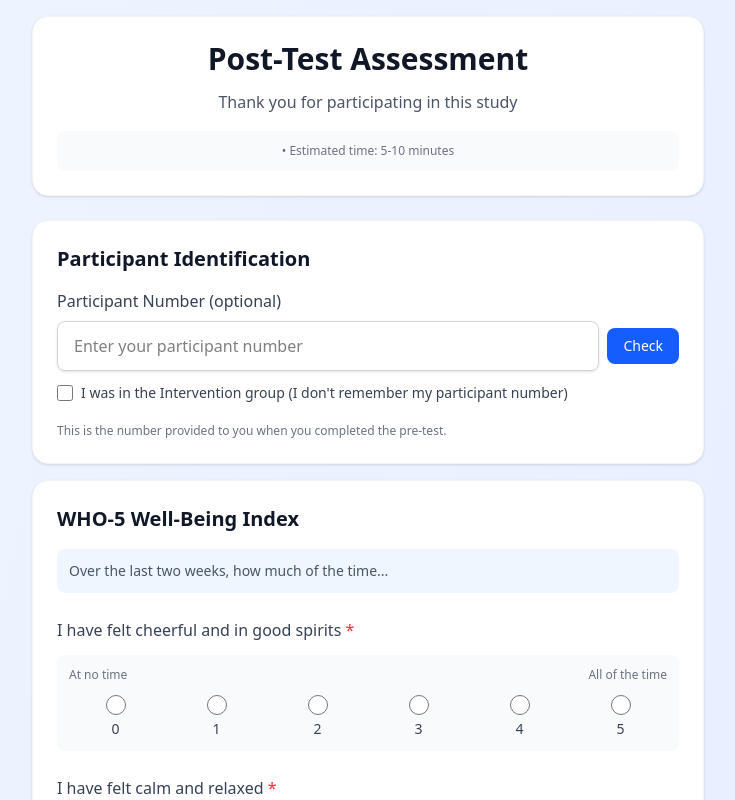
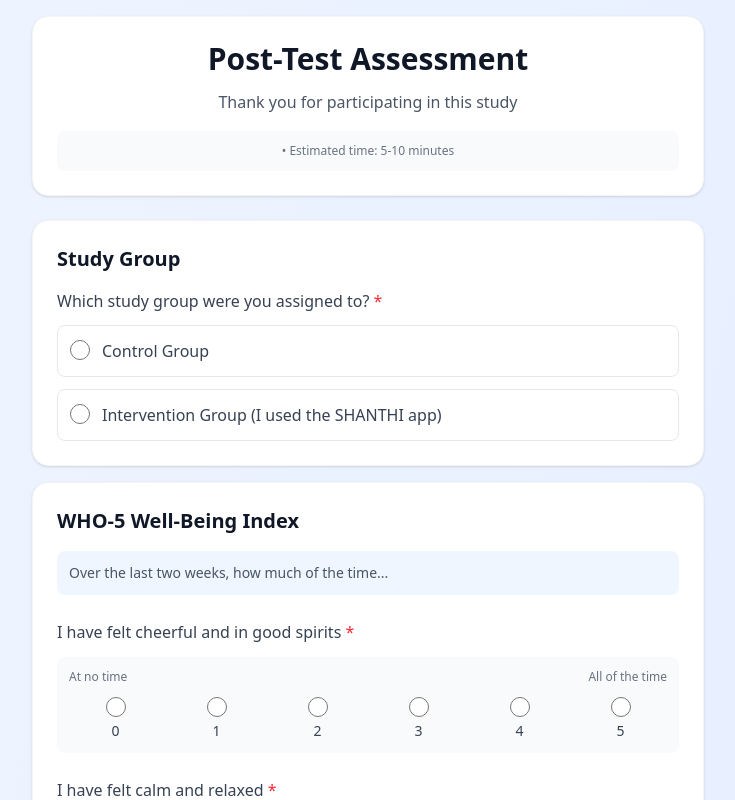
Before and after one commit to alstonmendonca/NurseAppPostTestFormWebsite, a React (Vite) app: page / in a window 1280 px wide. Shown: the top 800 px of the page, without its empty margins (272-1007 px from the left). Built offline with nearby package versions, Linux system fonts and the light colour scheme; no server answers.

Commit message:
refactor: remove participant_number field; replace with group_assignment radio buttons (Control/Intervention); update DB schema

```diff
--- a/src/App.jsx
+++ b/src/App.jsx
@@ -1,4 +1,4 @@
-import { useState, useCallback } from 'react'
+import { useState } from 'react'
 import { supabase } from './lib/supabase'
 import PosttestForm from './components/PosttestForm'
 import SuccessPage from './components/SuccessPage'
@@ -8,50 +8,15 @@ function App() {
   const [isSubmitting, setIsSubmitting] = useState(false)
   const [isSubmitted, setIsSubmitted] = useState(false)
   const [error, setError] = useState(null)
-  const [isInterventionGroup, setIsInterventionGroup] = useState(false)
-  const [participantValidated, setParticipantValidated] = useState(false)
-  const [participantChecking, setParticipantChecking] = useState(false)
-  const [participantValidationError, setParticipantValidationError] = useState(null)
 
   const handleFormSubmit = async (formData) => {
     setIsSubmitting(true)
     setError(null)
 
     try {
-      // Determine participant number and intervention status.
-      const hasParticipantNumber = formData.participant_number && formData.participant_number.toString().trim().length > 0
-      const participantNumber = hasParticipantNumber ? parseInt(formData.participant_number) : null
-
-      // If a participant number was provided, ensure it's validated.
-      if (hasParticipantNumber && !participantValidated) {
-        const ok = await validateParticipantNumber(participantNumber)
-        if (!ok) {
-          setIsSubmitting(false)
-          return
-        }
-      }
-
-      // If participant number provided, check duplicate submission
-      if (hasParticipantNumber) {
-        const { data: existingResponse, error: checkError } = await supabase
-          .from('posttest_responses')
-          .select('id')
-          .eq('participant_number', participantNumber)
-          .maybeSingle()
-
-        if (checkError && checkError.code !== 'PGRST116') {
-          throw new Error('Error checking existing responses. Please try again.')
-        }
-
-        if (existingResponse) {
-          throw new Error('You have already submitted a post-test. Each participant can only submit once.')
-        }
-      }
-
       // Prepare the data object
       const responseData = {
-        participant_number: participantNumber,
-        self_reported_intervention: !!formData.self_reported_intervention,
+        group_assignment: formData.group_assignment,
 
         // WHO-5 Well-Being Index
         who5_cheerful: parseInt(formData.who5_cheerful),
@@ -103,11 +68,8 @@ function App() {
         submitted_at: new Date().toISOString()
       }
 
-      // Determine final intervention flag: prefer DB-derived `isInterventionGroup` when a number was provided and validated.
-      const isIntervention = hasParticipantNumber ? isInterventionGroup : !!formData.self_reported_intervention
-
       // Add app feedback if intervention group
-      if (isIntervention) {
+      if (formData.group_assignment === 'Intervention') {
         responseData.app_helpful_features = formData.app_helpful_features || null
         responseData.app_technical_issues = formData.app_technical_issues || null
         responseData.app_suggestions = formData.app_suggestions || null
@@ -133,62 +95,6 @@ function App() {
       setIsSubmitting(false)
     }
   }
-
-  // Validate participant number and set intervention state.
-  // Returns true if valid, false otherwise.
-  const validateParticipantNumber = useCallback(async (participantNumber) => {
-    setParticipantChecking(true)
-    setParticipantValidationError(null)
-    setParticipantValidated(false)
-
-    try {
-      if (!participantNumber || Number.isNaN(participantNumber)) {
-        setParticipantValidationError('Please enter a valid participant number.')
-        return false
-      }
-
-      const { data: participant, error: fetchError } = await supabase
-        .from('participants')
-        .select('participant_number, Group')
-        .eq('participant_number', participantNumber)
-        .eq('id_used', true)
-        .single()
-
-      if (fetchError || !participant) {
-        setParticipantValidationError('Invalid participant number. Please check your participant number and try again.')
-        return false
-      }
-
-      const isIntervention = participant.Group === 'Intervention'
-      setIsInterventionGroup(isIntervention)
-
-      // Check for existing response
-      const { data: existingResponse, error: checkError } = await supabase
-        .from('posttest_responses')
-        .select('id')
-        .eq('participant_number', participantNumber)
-        .maybeSingle()
-
-      if (checkError && checkError.code !== 'PGRST116') {
-        setParticipantValidationError('Error checking existing responses. Please try again.')
-        return false
-      }
-
-      if (existingResponse) {
-        setParticipantValidationError('You have already submitted a post-test. Each participant can only submit once.')
-        return false
-      }
-
-      setParticipantValidated(true)
-      return true
-    } catch (err) {
-      console.error('Validation error:', err)
-      setParticipantValidationError('An unexpected error occurred while validating the participant number.')
-      return false
-    } finally {
-      setParticipantChecking(false)
-    }
-  }, [])
 
   if (isSubmitted) {
     return <SuccessPage />
@@ -219,17 +125,6 @@ function App() {
       <PosttestForm
         onSubmit={handleFormSubmit}
         isSubmitting={isSubmitting}
-        isInterventionGroup={isInterventionGroup}
-        onValidateParticipant={validateParticipantNumber}
-          onParticipantNumberChange={useCallback((val) => {
-            // Invalidate any prior validation when participant number changes
-            setParticipantValidated(false)
-            setParticipantValidationError(null)
-            setIsInterventionGroup(false)
-          }, [])}
-        participantValidated={participantValidated}
-        participantChecking={participantChecking}
-        participantValidationError={participantValidationError}
       />
     </div>
   )
--- a/src/components/PosttestForm.jsx
+++ b/src/components/PosttestForm.jsx
@@ -1,22 +1,12 @@
-import { useState, useEffect, useRef } from 'react'
+import { useState } from 'react'
 
 const PosttestForm = ({
   onSubmit,
-  isSubmitting,
-  isInterventionGroup,
-  onValidateParticipant,
-  onParticipantNumberChange,
-  participantValidated,
-  participantChecking,
-  participantValidationError
+  isSubmitting
 }) => {
   const [formData, setFormData] = useState({
-    // Participant identification
-    participant_number: '',
-  // Self-reported intervention (when participant number is not provided)
-  self_reported_intervention: false,
-
-    // WHO-5 Well-Being Index (0-5 scale)
+    // Group assignment
+    group_assignment: '',    // WHO-5 Well-Being Index (0-5 scale)
     who5_cheerful: '',
     who5_calm: '',
     who5_active: '',
@@ -75,39 +65,7 @@ const PosttestForm = ({
       ...prev,
       [name]: type === 'checkbox' ? checked : value
     }))
-
-    // If participant number changes, notify parent so it can invalidate previous validation
-    if (name === 'participant_number' && typeof onParticipantNumberChange === 'function') {
-      onParticipantNumberChange(value)
-    }
   }
-
-  // Debounce participant number validation as the user types.
-  // Configurable debounce delay.
-  const DEBOUNCE_MS = 400
-  const debounceTimer = useRef(null)
-  useEffect(() => {
-    const num = formData.participant_number
-    // Only run debounce if parent provided validation callback
-    if (typeof onValidateParticipant === 'function') {
-      // clear existing timer
-      if (debounceTimer.current) clearTimeout(debounceTimer.current)
-
-      // if empty, do nothing (but parent was already notified via onParticipantNumberChange)
-      if (!num || num.toString().trim().length === 0) return
-
-      debounceTimer.current = setTimeout(() => {
-        const parsed = parseInt(num)
-        if (!Number.isNaN(parsed)) {
-          onValidateParticipant(parsed)
-        }
-      }, DEBOUNCE_MS)
-    }
-
-    return () => {
-      if (debounceTimer.current) clearTimeout(debounceTimer.current)
-    }
-  }, [formData.participant_number, onValidateParticipant])
 
   const handleSubmit = (e) => {
     e.preventDefault()
@@ -169,78 +127,43 @@ const PosttestForm = ({
         </div>
 
         <form onSubmit={handleSubmit} className="space-y-4">
-          {/* Participant Number Input */}
+          {/* Group Assignment Selection */}
           <div className="bg-white rounded-2xl shadow-sm p-4 sm:p-6 border border-gray-100">
             <div className="flex items-center mb-4">
               <h2 className="text-lg sm:text-xl font-semibold text-gray-900">
-                Participant Identification
+                Study Group
               </h2>
             </div>
             <div>
-              <label htmlFor="participant_number" className="block text-sm sm:text-base font-medium text-gray-700 mb-2">
-                Participant Number (optional)
+              <label className="block text-sm sm:text-base font-medium text-gray-700 mb-3">
+                Which study group were you assigned to? <span className="text-red-500">*</span>
               </label>
-              <div className="flex space-x-2 items-center">
-                <input
-                  type="number"
-                  id="participant_number"
-                  name="participant_number"
-                  value={formData.participant_number}
-                  onChange={handleInputChange}
-                  onBlur={() => onValidateParticipant && formData.participant_number && onValidateParticipant(parseInt(formData.participant_number))}
-                  min="1"
-                  placeholder="Enter your participant number"
-                  className="flex-1 px-4 py-3 border border-gray-300 rounded-lg shadow-sm focus:outline-none focus:ring-2 focus:ring-blue-500 focus:border-transparent text-sm sm:text-base"
-                />
-                <button
-                  type="button"
-                  onClick={() => onValidateParticipant && onValidateParticipant(parseInt(formData.participant_number))}
-                  disabled={participantChecking || !formData.participant_number}
-                  className={`inline-flex items-center px-4 py-2 rounded-lg focus:outline-none focus:ring-2 focus:ring-blue-500 text-sm ${participantChecking ? 'bg-gray-300 text-gray-700 cursor-not-allowed' : 'bg-blue-600 text-white hover:bg-blue-700'}`}
-                  aria-live="polite"
-                >
-                  {participantChecking ? (
-                    <svg className="animate-spin -ml-1 mr-2 h-4 w-4 text-white" xmlns="http://www.w3.org/2000/svg" fill="none" viewBox="0 0 24 24">
-                      <circle className="opacity-25" cx="12" cy="12" r="10" stroke="currentColor" strokeWidth="4"></circle>
-                      <path className="opacity-75" fill="currentColor" d="M4 12a8 8 0 018-8V0C5.373 0 0 5.373 0 12h4zm2 5.291A7.962 7.962 0 014 12H0c0 3.042 1.135 5.824 3 7.938l3-2.647z"></path>
-                    </svg>
-                  ) : participantValidated ? (
-                    <>
-                      <svg className="h-4 w-4 mr-2 text-white" viewBox="0 0 20 20" fill="currentColor" xmlns="http://www.w3.org/2000/svg">
-                        <path fillRule="evenodd" d="M16.707 5.293a1 1 0 00-1.414-1.414L7.5 11.672 4.707 8.88a1 1 0 00-1.414 1.414l3.5 3.5a1 1 0 001.414 0l8.5-8.5z" clipRule="evenodd" />
-                      </svg>
-                      Valid
-                    </>
-                  ) : (
-                    'Check'
-                  )}
-                </button>
-              </div>
-              <div className="mt-3">
-                <label className="inline-flex items-center space-x-2">
+              <div className="space-y-3">
+                <label className="flex items-start space-x-3 p-3 rounded-lg border border-gray-200 hover:bg-gray-50 transition-colors cursor-pointer">
                   <input
-                    type="checkbox"
-                    id="self_reported_intervention"
-                    name="self_reported_intervention"
-                    checked={formData.self_reported_intervention}
+                    type="radio"
+                    name="group_assignment"
+                    value="Control"
+                    checked={formData.group_assignment === 'Control'}
                     onChange={handleInputChange}
-                    className="h-4 w-4 text-blue-600 border-gray-300"
+                    required
+                    className="mt-0.5 h-5 w-5 text-blue-600 focus:ring-blue-500 border-gray-300"
                   />
-                  <span className="text-sm text-gray-700">I was in the Intervention group (I don't remember my participant number)</span>
+                  <span className="text-sm sm:text-base text-gray-700 leading-relaxed">Control Group</span>
+                </label>
+                <label className="flex items-start space-x-3 p-3 rounded-lg border border-gray-200 hover:bg-gray-50 transition-colors cursor-pointer">
+                  <input
+                    type="radio"
+                    name="group_assignment"
+                    value="Intervention"
+                    checked={formData.group_assignment === 'Intervention'}
+                    onChange={handleInputChange}
+                    required
+                    className="mt-0.5 h-5 w-5 text-blue-600 focus:ring-blue-500 border-gray-300"
+                  />
+                  <span className="text-sm sm:text-base text-gray-700 leading-relaxed">Intervention Group (I used the SHANTHI app)</span>
                 </label>
               </div>
-              <div className="mt-2 flex items-center space-x-2">
-                {participantChecking && (
-                  <span className="text-xs text-gray-500">Checking participant number...</span>
-                )}
-                {participantValidated && (
-                  <span className="text-xs text-green-600">Participant validated</span>
-                )}
-                {participantValidationError && (
-                  <span className="text-xs text-red-600">{participantValidationError}</span>
-                )}
-              </div>
-              <p className="text-xs text-gray-500 mt-2">This is the number provided to you when you completed the pre-test.</p>
             </div>
           </div>
 
@@ -617,7 +540,7 @@ const PosttestForm = ({
           </div>
 
           {/* App Feedback - Only shown if intervention group */}
-          {(isInterventionGroup || formData.self_reported_intervention) && (
+          {formData.group_assignment === 'Intervention' && (
             <div className="bg-gradient-to-br from-blue-50 to-indigo-50 rounded-2xl shadow-sm p-4 sm:p-6 border-2 border-blue-200">
               <div className="flex items-center mb-4">
                 <h2 className="text-lg sm:text-xl font-semibold text-gray-900">
@@ -640,7 +563,7 @@ const PosttestForm = ({
                       value={formData.app_helpful_features}
                       onChange={handleInputChange}
                       placeholder="e.g., guided meditations, breathing exercises, mood tracking, etc."
-                    required={isInterventionGroup || formData.self_reported_intervention}
+                    required={formData.group_assignment === 'Intervention'}
                       className="w-full px-4 py-3 border border-gray-300 rounded-lg shadow-sm focus:outline-none focus:ring-2 focus:ring-blue-500 focus:border-transparent resize-none text-sm sm:text-base"
                     />
                 </div>
@@ -656,7 +579,7 @@ const PosttestForm = ({
                     value={formData.app_technical_issues}
                     onChange={handleInputChange}
                     placeholder="e.g., app crashes, login problems, features not working, etc."
-                    required={isInterventionGroup || formData.self_reported_intervention}
+                    required={formData.group_assignment === 'Intervention'}
                     className="w-full px-4 py-3 border border-gray-300 rounded-lg shadow-sm focus:outline-none focus:ring-2 focus:ring-blue-500 focus:border-transparent resize-none text-sm sm:text-base"
                   />
                 </div>
@@ -672,7 +595,7 @@ const PosttestForm = ({
                     value={formData.app_suggestions}
                     onChange={handleInputChange}
                     placeholder="e.g., new features, UI improvements, content suggestions, etc."
-                    required={isInterventionGroup || formData.self_reported_intervention}
+                    required={formData.group_assignment === 'Intervention'}
                     className="w-full px-4 py-3 border border-gray-300 rounded-lg shadow-sm focus:outline-none focus:ring-2 focus:ring-blue-500 focus:border-transparent resize-none text-sm sm:text-base"
                   />
                 </div>
@@ -684,7 +607,7 @@ const PosttestForm = ({
           <div className="bg-white rounded-2xl shadow-sm p-4 sm:p-6 border border-gray-100">
             <button
               type="submit"
-              disabled={isSubmitting || (formData.participant_number && !participantValidated)}
+              disabled={isSubmitting}
               className="w-full bg-gradient-to-r from-blue-600 to-indigo-600 text-white py-4 px-6 rounded-lg font-semibold text-base sm:text-lg hover:from-blue-700 hover:to-indigo-700 focus:outline-none focus:ring-2 focus:ring-blue-500 focus:ring-offset-2 disabled:opacity-50 disabled:cursor-not-allowed transition-all duration-200 shadow-lg hover:shadow-xl"
             >
               {isSubmitting ? (
@@ -702,9 +625,6 @@ const PosttestForm = ({
                 </>
               )}
             </button>
-            {formData.participant_number && !participantValidated && (
-              <p className="text-xs text-gray-500 mt-2">Please enter and validate your participant number above to enable submission.</p>
-            )}
           </div>
 
           <div className="text-center text-xs sm:text-sm text-gray-500 bg-white rounded-xl p-4 border border-gray-100">
```
Also changed, not shown: 1 other file (tests, documents, lock files or other folders).
